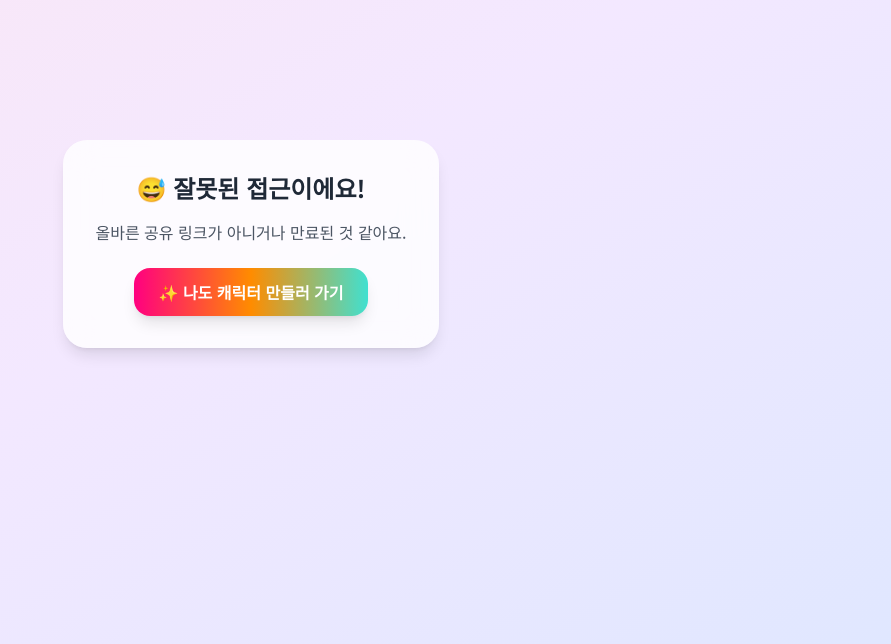
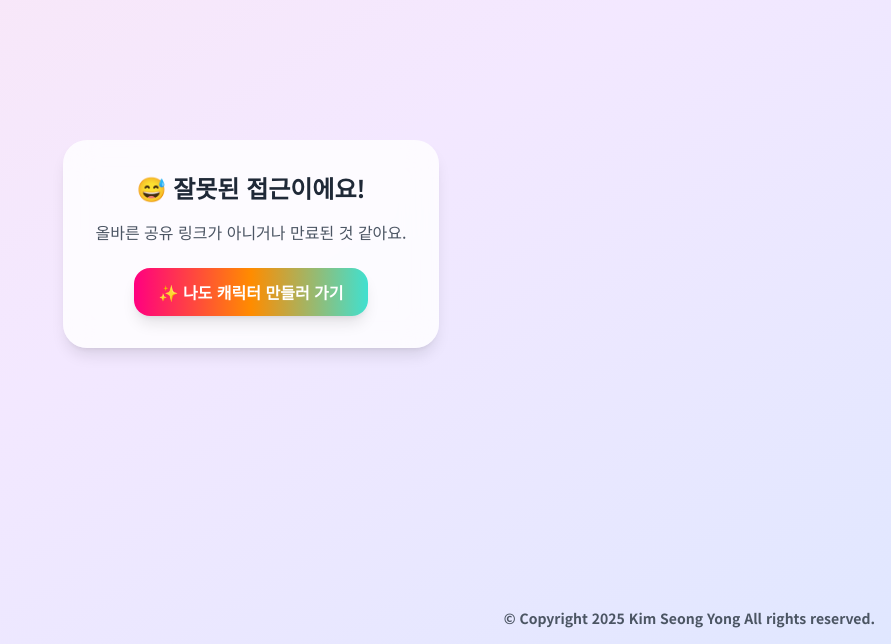
Before and after one commit to yongseong2/name-italian-brainrot, a Next.js app: page /share in a window 1280 px wide. Shown: the part 156-800 px from the top of the page, without its empty margins (389-1280 px from the left). Built offline with nearby package versions, Linux system fonts and the light colour scheme.

Commit message:
Feat: App 및 SharePage 컴포넌트 레이아웃 개선, Loading 컴포넌트 추가 및 공유 페이지에 Suspense 적용. 추가 설정 입력 필드 및 로딩 상태 표시 기능 강화.

```diff
--- a/app/page.tsx
+++ b/app/page.tsx
@@ -89,8 +89,9 @@ function App() {
   };
 
   return (
+    <div className='flex flex-col min-h-screen'>
       <main
-      className={`min-h-screen bg-gradient-to-br from-pink-100 via-purple-100 to-indigo-100 ${
+        className={`flex-grow bg-gradient-to-br from-pink-100 via-purple-100 to-indigo-100 ${
           !italianName ? 'h-screen' : ''
         }`}
       >
@@ -123,7 +124,9 @@ function App() {
                   type='text'
                   value={name}
                   onChange={(e) => {
-                  const value = e.target.value.replace(/\s/g, '').slice(0, 20);
+                    const value = e.target.value
+                      .replace(/\s/g, '')
+                      .slice(0, 20);
                     setName(value);
                   }}
                   placeholder='✨ 당신의 이름을 입력해주세요. (최대 20글자) ✨'
@@ -204,7 +207,11 @@ function App() {
                   content={italianName}
                   emoji='✨'
                 />
-              <ResultCard title='캐릭터 설정' content={character} emoji='🎭' />
+                <ResultCard
+                  title='캐릭터 설정'
+                  content={character}
+                  emoji='🎭'
+                />
                 <ResultCard
                   title='캐릭터 이미지'
                   content={generatedImage}
@@ -223,6 +230,10 @@ function App() {
           </div>
         </div>
       </main>
+      <footer className='absolute bottom-2 md:bottom-4 right-2 md:right-4 text-[10px] md:text-sm text-gray-600 font-bold z-50'>
+        © Copyright 2025 Kim Seong Yong All rights reserved.
+      </footer>
+    </div>
   );
 }
 
--- /dev/null
+++ b/app/share/loading.tsx
@@ -0,0 +1,11 @@
+export default function Loading() {
+  return (
+    <main className='min-h-screen bg-gradient-to-br from-pink-100 via-purple-100 to-indigo-100 flex items-center justify-center'>
+      <div className='bg-white/80 backdrop-blur-lg rounded-3xl shadow-lg p-8 max-w-md mx-4 text-center'>
+        <div className='animate-spin rounded-full h-16 w-16 border-b-2 border-[#FF0080] mx-auto mb-4'></div>
+        <h2 className='text-xl font-bold text-gray-800'>로딩중...</h2>
+        <p className='text-gray-600 mt-2'>잠시만 기다려주세요</p>
+      </div>
+    </main>
+  );
+}
--- a/app/share/page.tsx
+++ b/app/share/page.tsx
@@ -5,10 +5,10 @@ import { decodeShareData } from '../utils/urlParams';
 import { ResultCard } from '../components/ResultCard';
 import Link from 'next/link';
 import { BACKGROUND_IMAGES } from '../constants/images';
-import { useEffect, useState } from 'react';
+import { Suspense, useEffect, useState } from 'react';
 import { BackgroundImage } from '../types/types';
 
-export default function SharePage() {
+function SharePageContent() {
   const searchParams = useSearchParams();
   const { italianName, character, imageUrl } = decodeShareData(searchParams);
   const [backgroundImages, setBackgroundImages] = useState<BackgroundImage[]>(
@@ -30,7 +30,8 @@ export default function SharePage() {
 
   if (!italianName || !character || !imageUrl) {
     return (
-      <main className='min-h-screen bg-gradient-to-br from-pink-100 via-purple-100 to-indigo-100 flex items-center justify-center'>
+      <div className='relative min-h-screen'>
+        <main className='bg-gradient-to-br from-pink-100 via-purple-100 to-indigo-100 flex items-center justify-center min-h-screen'>
           <div className='bg-white/80 backdrop-blur-lg rounded-3xl shadow-lg p-8 max-w-md mx-4 text-center'>
             <h1 className='text-2xl font-bold mb-4 text-gray-800'>
               😅 잘못된 접근이에요!
@@ -46,11 +47,16 @@ export default function SharePage() {
             </Link>
           </div>
         </main>
+        <footer className='absolute bottom-2 md:bottom-4 right-2 md:right-4 text-[10px] md:text-sm text-gray-600 font-bold z-50'>
+          © Copyright 2025 Kim Seong Yong All rights reserved.
+        </footer>
+      </div>
     );
   }
 
   return (
-    <main className='min-h-screen bg-gradient-to-br from-pink-100 via-purple-100 to-indigo-100 py-10'>
+    <div className='relative min-h-screen'>
+      <main className='bg-gradient-to-br from-pink-100 via-purple-100 to-indigo-100 py-10 min-h-screen'>
         {backgroundImages.map((img, index) => (
           <img
             key={index}
@@ -65,7 +71,7 @@ export default function SharePage() {
 
         <div className='w-full max-w-[600px] mx-auto px-4 relative z-10'>
           <div className='bg-white/80 backdrop-blur-lg rounded-3xl shadow-lg p-6 mb-6'>
-          <h1 className='text-xl md:text-3xl font-extrabold mb-4 bg-gradient-to-r from-[#FF0080] via-[#FF8C00] to-[#40E0D0] bg-clip-text text-transparent text-center'>
+            <h1 className='text-xl md:text-3xl font-extrabold bg-gradient-to-r from-[#FF0080] via-[#FF8C00] to-[#40E0D0] bg-clip-text text-transparent text-center'>
               🎭 이탈리안 브레인롯 캐릭터 🎭
             </h1>
           </div>
@@ -89,5 +95,17 @@ export default function SharePage() {
           </div>
         </div>
       </main>
+      <footer className='absolute bottom-2 md:bottom-4 right-2 md:right-4 text-[10px] md:text-sm text-gray-600 font-bold z-50'>
+        © Copyright 2025 Kim Seong Yong All rights reserved.
+      </footer>
+    </div>
   );
 }
+
+export default function SharePage() {
+  return (
+    <Suspense fallback={<div>로딩중...</div>}>
+      <SharePageContent />
+    </Suspense>
+  );
+}
```
Lines whose indentation alone changed are shown as unchanged.
